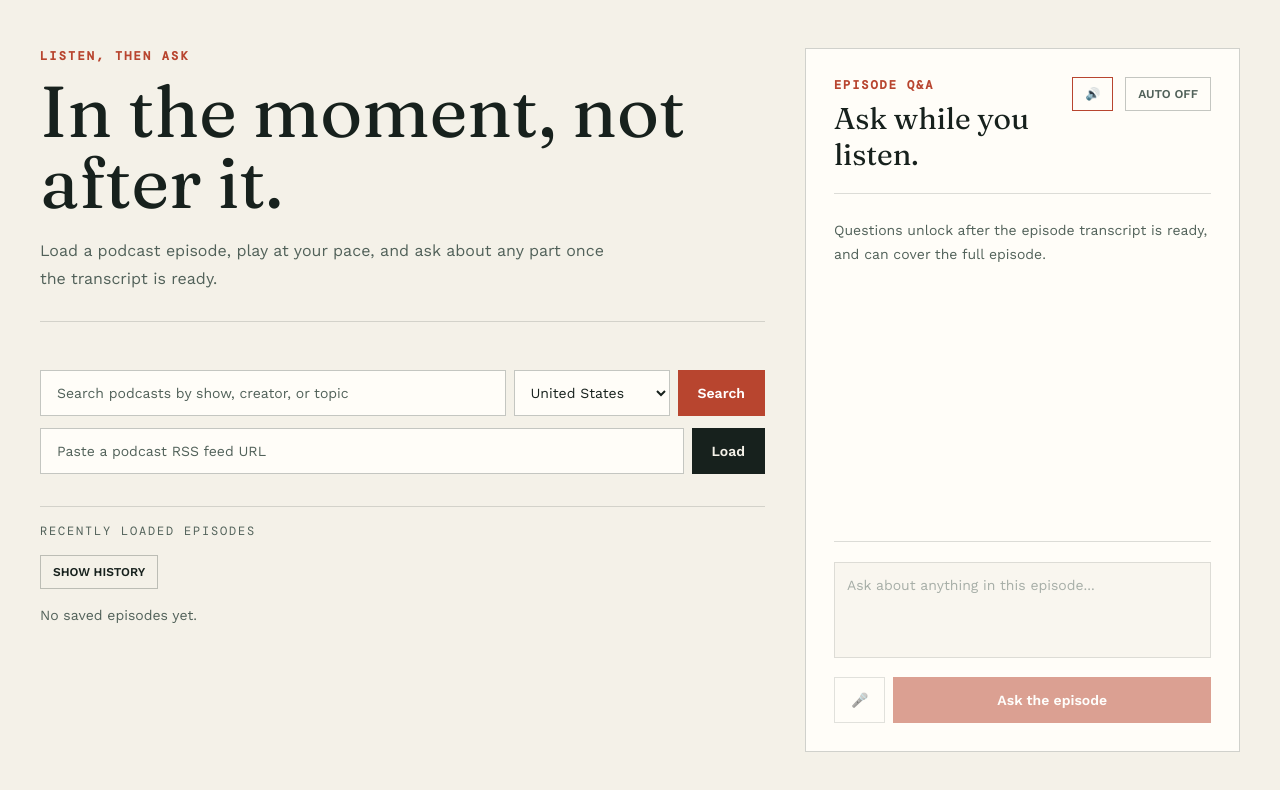
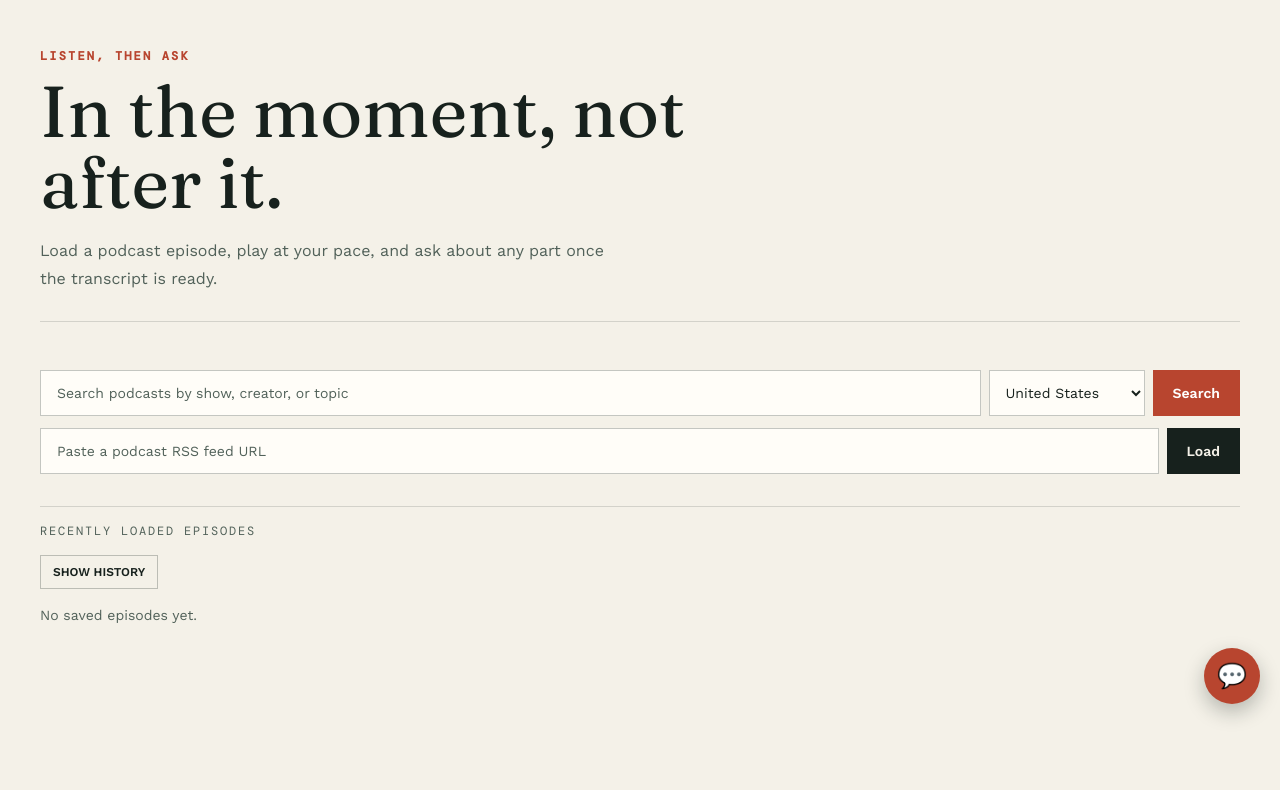
Before and after one commit to BillyBobProductions/Podcast-qa, a Next.js app: page / in a window 1280 px wide. Shown: the top 790 px of the page. Built offline with nearby package versions, Linux system fonts and the light colour scheme.

Commit message:
added floating chat bubble

```diff
--- a/src/app/page.tsx
+++ b/src/app/page.tsx
@@ -69,6 +69,7 @@ export default function Home() {
   const [continuousListening, setContinuousListening] = useState(false);
   const [resumePlaybackSeconds, setResumePlaybackSeconds] = useState<number | null>(null);
   const [playbackCheckpoints, setPlaybackCheckpoints] = useState<Record<string, number>>({});
+  const [isChatOpen, setIsChatOpen] = useState(false);
 
   function pausePodcastForVoiceTurn() {
     const podcastAudio = audioRef.current;
@@ -583,7 +584,7 @@ export default function Home() {
   return (
     <main className="min-h-screen bg-[#f4f1e8] text-[#17211d]">
       <div
-        className={`mx-auto grid min-h-screen max-w-7xl gap-10 px-5 py-8 md:px-10 lg:grid-cols-[minmax(0,1.25fr)_minmax(320px,0.75fr)] lg:py-12 ${
+        className={`mx-auto max-w-7xl px-5 py-8 md:px-10 lg:py-12 ${
           selectedEpisode ? "pb-28" : ""
         }`}
       >
@@ -815,8 +816,10 @@ export default function Home() {
             </div>
           ) : null}
         </section>
+      </div>
 
-        <aside className="flex min-h-[520px] flex-col border border-[#17211d]/20 bg-[#fffdf8] p-5 md:p-7">
+      {isChatOpen ? (
+        <aside className="fixed bottom-24 right-5 z-40 flex max-h-[70vh] w-[min(24rem,calc(100vw-2.5rem))] flex-col border border-[#17211d]/20 bg-[#fffdf8] p-5 shadow-[0_8px_28px_rgba(23,33,29,0.22)] md:p-7">
           <audio ref={answerAudioRef} className="hidden" />
           <div className="border-b border-[#17211d]/15 pb-5">
             <div className="flex items-start justify-between gap-3">
@@ -826,6 +829,16 @@ export default function Home() {
                 </p>
                 <h2 className="mt-2 font-serif text-3xl">Ask while you listen.</h2>
               </div>
+              <button
+                className="shrink-0 border border-[#17211d]/25 px-3 py-2 text-xs font-semibold uppercase transition-colors hover:border-[#b8452f] hover:text-[#b8452f]"
+                onClick={() => setIsChatOpen(false)}
+                title="Close chat"
+                type="button"
+              >
+                ✕
+              </button>
+            </div>
+            <div className="mt-3 flex gap-2">
               <button
                 className={`shrink-0 border px-3 py-2 text-xs font-semibold uppercase transition-colors ${
                   voiceEnabled
@@ -857,7 +870,7 @@ export default function Home() {
             </div>
           </div>
 
-          <div className="flex-1 space-y-5 py-6" aria-live="polite">
+          <div className="flex-1 space-y-5 overflow-y-auto py-6" aria-live="polite">
             {messages.length === 0 ? (
               <p className="max-w-sm text-sm leading-6 text-[#516159]">
                 Questions unlock after the episode transcript is ready, and can
@@ -918,7 +931,16 @@ export default function Home() {
             </div>
           </form>
         </aside>
-      </div>
+      ) : (
+        <button
+          className="fixed bottom-24 right-5 z-40 flex h-14 w-14 items-center justify-center rounded-full bg-[#b8452f] text-2xl text-white shadow-[0_8px_20px_rgba(23,33,29,0.28)] transition-colors hover:bg-[#17211d]"
+          onClick={() => setIsChatOpen(true)}
+          title="Ask the episode"
+          type="button"
+        >
+          💬
+        </button>
+      )}
 
       {selectedEpisode ? (
         <div className="fixed inset-x-0 bottom-0 z-50 border-t border-[#17211d]/20 bg-[#fffdf8] px-5 py-3 shadow-[0_-4px_16px_rgba(23,33,29,0.12)] md:px-10">
```
